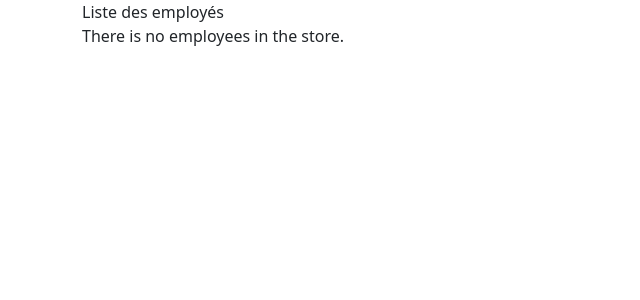
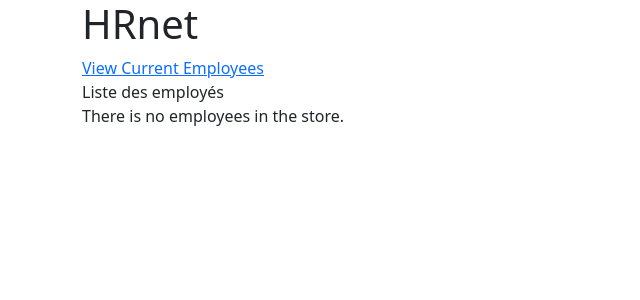
Before and after one commit to Clement-Pivot/HRNet, a React (Vite) app: page /employee-list in a window 1280 px wide. Shown: the top 300 px of the page, without its empty margins (0-640 px from the left). Built offline with nearby package versions, Linux system fonts and the light colour scheme.

Commit message:
feat: created Header component ✨

```diff
--- /dev/null
+++ b/src/components/Header/index.tsx
@@ -0,0 +1,10 @@
+import { Link } from 'react-router-dom'
+
+export default function Header() {
+  return (
+    <>
+      <h1>HRnet</h1>
+      <Link to="/employee-list">View Current Employees</Link>
+    </>
+  )
+}
--- a/src/main.tsx
+++ b/src/main.tsx
@@ -4,10 +4,12 @@ import { BrowserRouter as Router, Routes, Route } from 'react-router-dom'
 import CreateEmployee from './pages/CreateEmployee'
 import EmployeeList from './pages/EmployeeList'
 import 'bootstrap/dist/css/bootstrap.min.css'
+import Header from './components/Header'
 
 ReactDOM.createRoot(document.getElementById('root')!).render(
   <React.StrictMode>
     <Router>
+      <Header />
       <Routes>
         <Route path="/" element={<CreateEmployee />} />
         <Route path="/employee-list" element={<EmployeeList />} />
--- a/src/pages/CreateEmployee/index.tsx
+++ b/src/pages/CreateEmployee/index.tsx
@@ -1,4 +1,3 @@
-import { Link } from 'react-router-dom'
 import { DatePicker } from '@malfeitor/date-picker'
 import './index.scss'
 import { FormEvent, useRef, useState } from 'react'
@@ -68,8 +67,6 @@ export default function CreateEmployee() {
   return (
     <div className="create-employee">
       <CustomModal />
-      <h1>HRnet</h1>
-      <Link to="/employee-list">View Current Employees</Link>
       <h2>Create Employee</h2>
       <Form
         className="create-employee__form"
```
